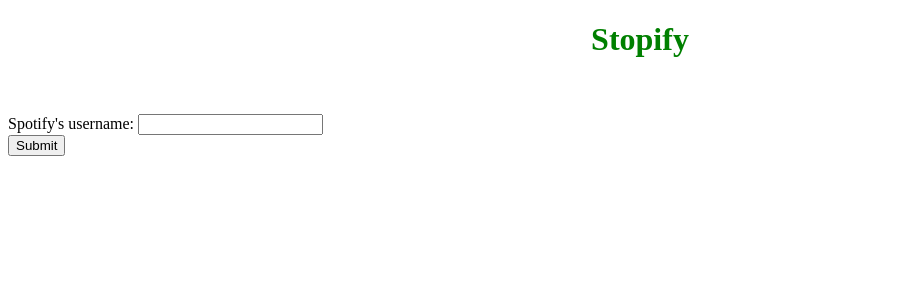
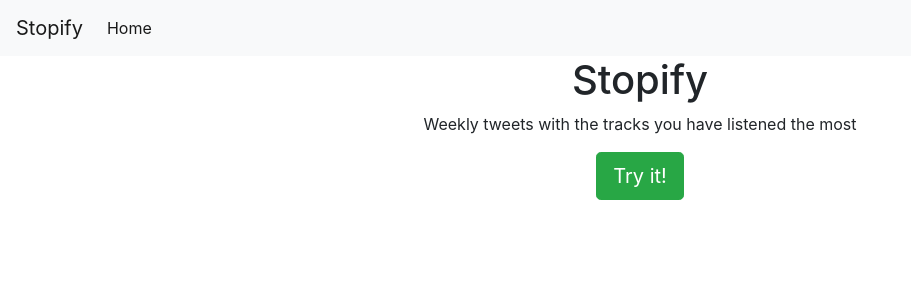
Before and after one commit to jaimescose/stopify, a Flask app: page / in a window 1280 px wide. Shown: the top 300 px of the page, without its empty margins (0-911 px from the left). Run offline with Flask 2, Linux system fonts and the light colour scheme; some libraries are stand-ins or nearby versions.

Commit message:
styles and user already registered feature

```diff
--- a/app.py
+++ b/app.py
@@ -20,20 +20,6 @@ spotify_api_base = 'https://accounts.spotify.com'
 def index():
     method = request.method
     if method == 'POST':
-        username = request.form['username']
-
-        top_tracks = get_user_top_tracks(username)
-
-        return render_template('result.html', tracks=top_tracks)
-
-    elif method == 'GET':
-        return render_template('index.html')
-
-
-@app.route('/home', methods=['GET', 'POST'])
-def home():
-    method = request.method
-    if method == 'POST':
         session_exists, returned_value = SpotifyProfile.request_token()
 
         if session_exists:
@@ -45,49 +31,14 @@ def home():
         return redirect(spotify_endpoint)
 
     elif method == 'GET':
-        return render_template('spotify_login.html')
+        return render_template('index.html')
 
 
 @app.route('/spotify')
 def spotify():
-    session.clear()
     code = request.args.get('code')
 
-    spotify_endpoint = '/'.join([spotify_api_base, 'api', 'token?'])
-
-    data = {
-        'grant_type': 'authorization_code',
-        'code': code,
-        'redirect_uri': settings.spotipy['SPOTIFY_REDIRECT_URI'],
-        'client_id': settings.spotipy['SPOTIFY_CLIENT_ID'],
-        'client_secret': settings.spotipy['SPOTIFY_CLIENT_SECRET']
-    }
-
-    print(spotify_endpoint)
-    response = requests.post(url=spotify_endpoint, data=data)
-    response = response.json()
-
-    access_token = response.get("access_token")
-    session['spotify_access_token'] = access_token
-    refresh_token = response.get("refresh_token")
-    session['spotify_refresh_token'] = refresh_token
-
-    sp = SpotifyProfile.auth_user(access_token, refresh_token=False)
-    spotify_user = sp.current_user()
-
-    spotify_profile = SpotifyProfile(
-        username=spotify_user['id'],
-        email=spotify_user['email'],
-        refresh_token=refresh_token
-    )
-    db.session.add(spotify_profile)
-    db.session.commit()
-
-    # user = User(
-    #     spotify_profile_id=spotify_profile.id
-    # )
-    # db.session.add(user)
-    # db.session.commit()
+    spotify_profile = SpotifyProfile.process_callback(code)
 
     return redirect(url_for('user', spotify_profile_id=spotify_profile.id))
 
@@ -99,4 +50,4 @@ def user(spotify_profile_id):
 
     top_tracks = spotify_profile.get_user_top_tracks()
 
-    return render_template('result.html', tracks=top_tracks)
+    return render_template('tracks.html', tracks=top_tracks)
--- /dev/null
+++ b/static/css/main.css
@@ -0,0 +1,8 @@
+.audio-in-card {
+  margin: auto;
+  width: 100%;
+  position: absolute;
+  bottom: 0;
+  height: 50px;
+  border: 1px solid red;
+}
--- a/templates/index.html
+++ b/templates/index.html
@@ -1,23 +1,11 @@
-<!DOCTYPE html>
-<html lang="en">
+{% extends 'layout.html' %}
 
-<head>
-  <meta charset="UTF-8">
-  <meta name="viewport" content="width=device-width, initial-scale=1.0">
-  <meta http-equiv="X-UA-Compatible" content="ie=edge">
-  <link rel="stylesheet" href="styles.css">
-  <title>Stopify</title>
-</head>
-
-<body bgcolor=white>
-  <div class="content">
-    <h1 class="title">Stopify</h1>
-    <p class="p">Tweet weekly what you have listen to the most</p>
-  </div>
-  <form method="POST" action="/">
-    <label>Spotify's username: <input type="text" name="username"></label><br>
-    <button value="submit">Submit</button>
+{% block content %}
+<div class="container text-center">
+  <h1>Stopify</h1>
+  <p>Weekly tweets with the tracks you have listened the most</p>
+  <form method="POST" action="{{ url_for('index') }}">
+    <button class="btn btn-success btn-lg" value="submit">Try it!</button>
   </form>
-</body>
-
-</html>
+</div>
+{% endblock content %}
--- /dev/null
+++ b/templates/layout.html
@@ -0,0 +1,35 @@
+<!DOCTYPE html>
+<html>
+    <head>
+        <meta charset="UTF-8">
+        <meta name="viewport" content="width=device-width, initial-scale=1, shrink-to-fit=no">
+        <meta http-equiv="X-UA-Compatible" content="ie=edge">
+        <link rel="stylesheet" href="https://stackpath.bootstrapcdn.com/bootstrap/4.3.1/css/bootstrap.min.css" integrity="sha384-ggOyR0iXCbMQv3Xipma34MD+dH/1fQ784/j6cY/iJTQUOhcWr7x9JvoRxT2MZw1T" crossorigin="anonymous">
+        <link rel="stylesheet" href="{{ url_for('static', filename='css/main.css') }}">
+        <title>Stopify</title>
+    </head>
+    <body>
+        <header>
+            <nav class="navbar navbar-expand-lg navbar-light bg-light">
+                <a class="navbar-brand" href="{{ url_for('index') }}">Stopify</a>
+                <button class="navbar-toggler" type="button" data-toggle="collapse" data-target="#navbarNav" aria-controls="navbarNav" aria-expanded="false" aria-label="Toggle navigation">
+                    <span class="navbar-toggler-icon"></span>
+                </button>
+                <div class="collapse navbar-collapse" id="navbarNav">
+                    <ul class="navbar-nav">
+                        <li class="nav-item active">
+                            <a class="nav-link" href="#">Home <span class="sr-only">(current)</span></a>
+                        </li>
+                    </ul>
+                </div>
+            </nav>
+        <header>
+        <div class="container">
+            {% block content %}
+            {% endblock %}
+        </div>
+    </body>
+    <script src="https://code.jquery.com/jquery-3.3.1.slim.min.js" integrity="sha384-q8i/X+965DzO0rT7abK41JStQIAqVgRVzpbzo5smXKp4YfRvH+8abtTE1Pi6jizo" crossorigin="anonymous"></script>
+    <script src="https://cdnjs.cloudflare.com/ajax/libs/popper.js/1.14.7/umd/popper.min.js" integrity="sha384-UO2eT0CpHqdSJQ6hJty5KVphtPhzWj9WO1clHTMGa3JDZwrnQq4sF86dIHNDz0W1" crossorigin="anonymous"></script>
+    <script src="https://stackpath.bootstrapcdn.com/bootstrap/4.3.1/js/bootstrap.min.js" integrity="sha384-JjSmVgyd0p3pXB1rRibZUAYoIIy6OrQ6VrjIEaFf/nJGzIxFDsf4x0xIM+B07jRM" crossorigin="anonymous"></script>
+</html>
--- a/templates/styles.css
+++ /dev/null
@@ -1,9 +0,0 @@
-.content {
-    text-align: center;
-}
-.p {
-    color: white;
-}
-.title {
-    color: green;
-}
```
Also changed, not shown: models.py (+86 -24 lines), templates/base.html (deleted, +0 -14 lines), templates/result.html (deleted, +0 -29 lines), templates/spotify_login.html (deleted, +0 -22 lines), templates/tracks.html (added, +23 -0 lines).
